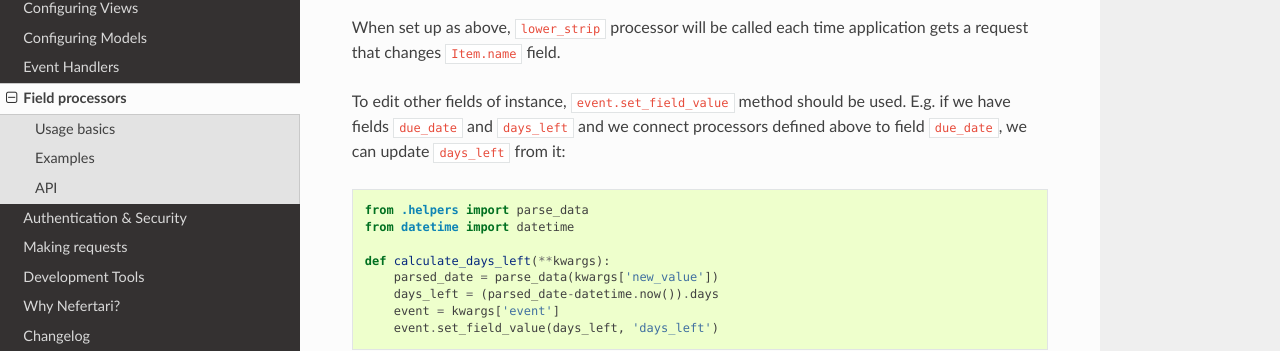
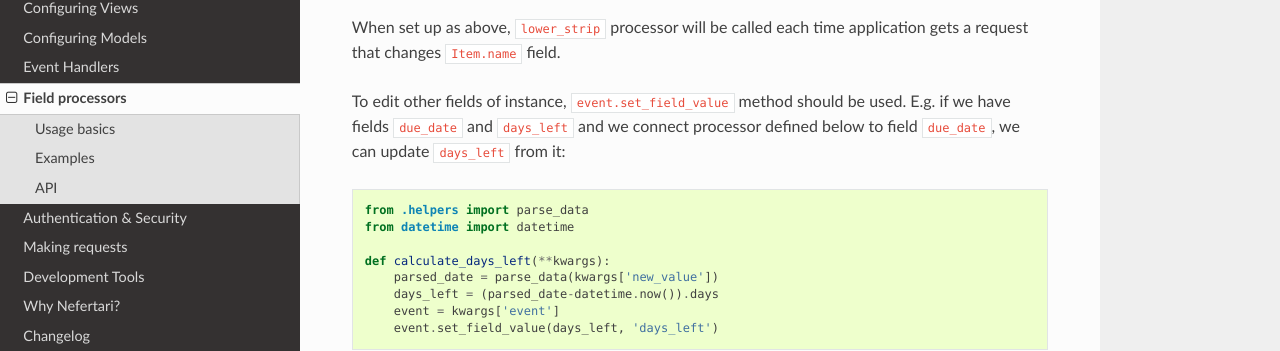
Before and after one commit to ramses-tech/nefertari, a Sphinx documentation site: the page built from docs/source/field_processors.rst, in a window 1280 px wide and 900 px high, scrolled down 1848 px. Shown: the part 141-492 px from the top of the window. Built offline with Sphinx 7.4.7 and the Read the Docs theme 2.0.0, drawn with Linux system fonts in a browser that asks for light colours.

Commit message:
Fix docs

```diff
--- a/docs/source/field_processors.rst
+++ b/docs/source/field_processors.rst
@@ -85,7 +85,7 @@ And we want to make sure ``Item.name`` is always lowercase and stripped, we can
 
 When set up as above, ``lower_strip`` processor will be called each time application gets a request that changes ``Item.name`` field.
 
-To edit other fields of instance, ``event.set_field_value`` method should be used. E.g. if we have fields ``due_date`` and ``days_left`` and we connect processors defined above to field ``due_date``, we can update ``days_left`` from it:
+To edit other fields of instance, ``event.set_field_value`` method should be used. E.g. if we have fields ``due_date`` and ``days_left`` and we connect processor defined below to field ``due_date``, we can update ``days_left`` from it:
 
 .. code-block:: python
 
```
